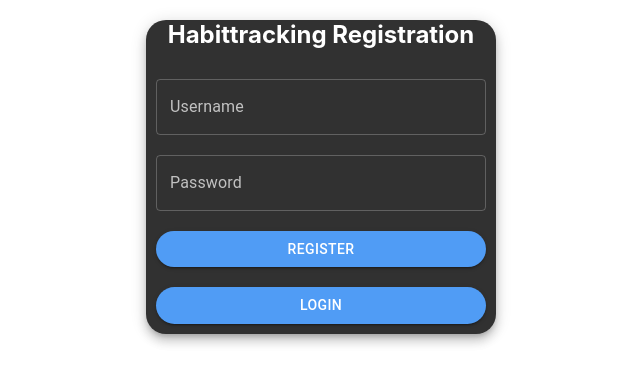
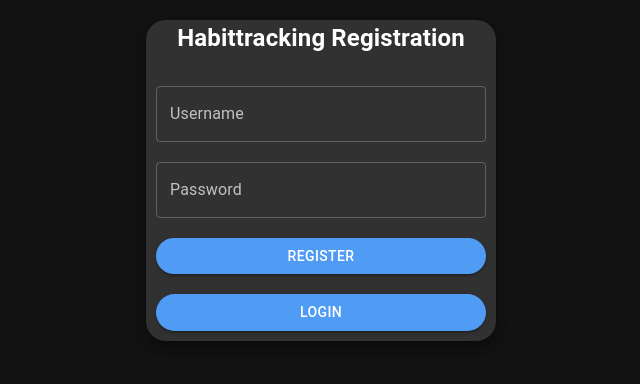
Before and after one commit to Puggingtons/habittracking, a React (Create React App) app in the folder frontend/: page /register in a window 1280 px wide. Shown: the top 384 px of the page, without its empty margins (319-959 px from the left). Built offline with nearby package versions, Linux system fonts and the light colour scheme.

Commit message:
Set background color globally

```diff
--- a/frontend/src/Theme.tsx
+++ b/frontend/src/Theme.tsx
@@ -32,6 +32,7 @@ export const dark: ThemeOptions = {
             margin: "auto",
             borderRadius: "20px",
             alignSelf: "center",
+            backgroundColor: "#181818",
           },
         },
       },
@@ -45,7 +46,6 @@ export const dark: ThemeOptions = {
         main: '#8483f1',
       },
       background: {
-        default: '#121212',
         paper: '#181818',
       },
       text: {
--- a/frontend/src/index.tsx
+++ b/frontend/src/index.tsx
@@ -5,7 +5,7 @@ import { BrowserRouter } from "react-router-dom";
 import React from "react";
 import ReactDOM from "react-dom/client";
 import { ThemeProvider } from "@emotion/react";
-import { createTheme } from '@mui/material';
+import { CssBaseline, createTheme } from '@mui/material';
 import { dark } from "./Theme";
 import reportWebVitals from "./reportWebVitals";
 
@@ -18,6 +18,7 @@ const theme = createTheme(dark);
 root.render(
   <React.StrictMode>
     <ThemeProvider theme={theme}>
+      <CssBaseline />
       <BrowserRouter>
         <AppRoutes />
       </BrowserRouter>
```
